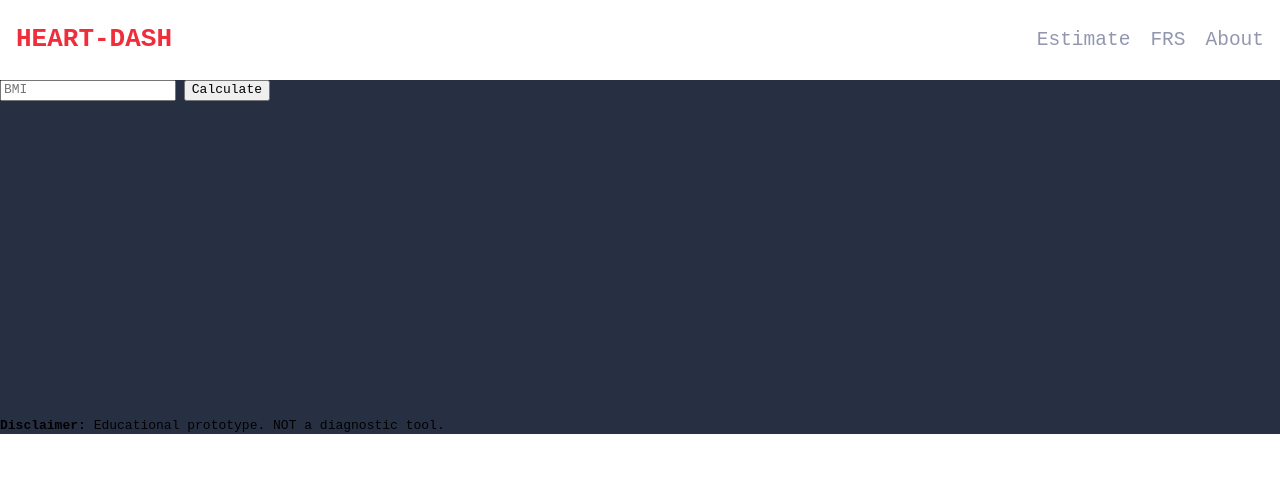
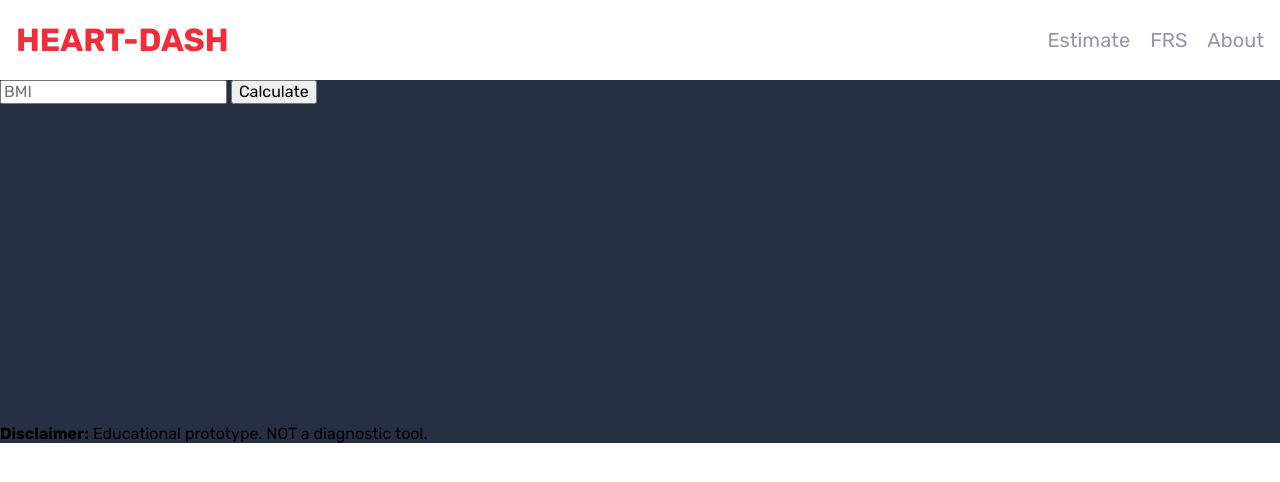
Before and after one commit to nothing36/hrt-dash, a plain HTML site: page frontend/index.html in a window 1280 px wide. Drawn offline with nearby package versions, Linux system fonts and the light colour scheme.

Commit message:
Change to Rubik font

```diff
--- a/frontend/css/styles.css
+++ b/frontend/css/styles.css
@@ -1,9 +1,6 @@
-* {
-    font-family: monospace;
-}
-
 body {
-    display: flex;
+  font-family: 'Rubik', sans-serif;
+      display: flex;
     flex-direction: column;
 }
 
@@ -27,7 +24,7 @@ body {
 .header-link {
     margin-left: 20px;
     color: #9197AE;
-    font-size: 1.5rem;
+    font-size: 1.25rem;
 }
 
 .content {
--- a/frontend/index.html
+++ b/frontend/index.html
@@ -5,6 +5,7 @@
     <meta name="viewport" content="width=device-width, initial-scale=1.0">
     <title>Heart Risk Dashboard</title>
 
+    <link href="https://fonts.googleapis.com/css2?family=Rubik:wght@300;400;500;700;900&display=swap" rel="stylesheet">
     <link rel="stylesheet" href="https://necolas.github.io/normalize.css/8.0.1/normalize.css">
     <link rel="stylesheet" href="css/styles.css">
     <script src="https://cdn.jsdelivr.net/npm/chart.js"></script>
```
